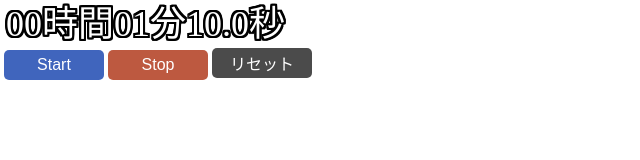
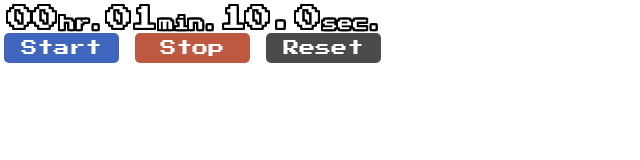
Before and after one commit to rascasse-monaco/timer, a plain HTML site: page index.html in a window 1280 px wide. Both pictures are taken after a click on the button "Start". Shown: the whole page, without its empty margins (0-640 px from the left). Drawn offline with Linux system fonts and the light colour scheme.

Commit message:
体裁調整とそれに伴うコード変更

```diff
--- a/index.html
+++ b/index.html
@@ -3,14 +3,17 @@
   <head>
     <meta charset="UTF-8" />
     <link rel="stylesheet" href="timer.css">
-    <title>JavaScript の関数</title>
+    <link rel="preconnect" href="https://fonts.gstatic.com">
+    <link href="https://fonts.googleapis.com/css2?family=Press+Start+2P&display=swap" rel="stylesheet">
+    <title>ストップウォッチ</title>
   </head>
 <body>
-    <div id="timer">00時間00分00.0秒</div>
-    <div id="seconds"></div>
+    <div class="watchtext">
+      <span class="watchnum" id="hour">00</span>hr.<span class="watchnum" id="min">00</span>min.<span class="watchnum" id="sec">00.0</span>sec.
+    </div>
     <button type="button" class="button" id="start" onclick="startBtn()">Start</button>
     <button type="button" class="button" id="stop" onclick="stop()">Stop</button>
-    <button type="button" class="button" id="reload" onclick="reload()">リセット</button>
+    <button type="button" class="button" id="reload" onclick="reload()">Reset</button>
     <script src="timer.js"></script>
   </body>
 </html>
--- a/timer.css
+++ b/timer.css
@@ -1,5 +1,6 @@
 
 *{
+  font-family: 'Press Start 2P', cursive;
   margin: 0;
   padding: 2px 2px;
 }
@@ -7,7 +8,7 @@
   color: #fff;
   font-size: 1em;
   height: 30px;
-  width: 100px;
+  width: 115px;
   border-style: none;
   border-radius: 5px;
 }
@@ -20,7 +21,8 @@
 #reload {
   background-color: rgb(75, 75, 75);
 }
-#timer{
+.watchtext {
+  font-size: 15px;
   color: #fff;
   text-shadow:
   black 2px 0px,  black -2px 0px,	black 0px -2px, black 0px 2px,
@@ -29,6 +31,14 @@
   black 2px 1px,  black -2px 1px,	black 2px -1px, black -2px -1px;
   line-height: 1;
 }
-#timer {
-  font-size: 36px;
+
+.watchnum {
+  font-size: 25px;
+  color: #fff;
+  text-shadow:
+  black 2px 0px,  black -2px 0px,	black 0px -2px, black 0px 2px,
+  black 2px 2px , black -2px 2px,	black 2px -2px, black -2px -2px,
+  black 1px 2px,  black -1px 2px,	black 1px -2px, black -1px -2px,
+  black 2px 1px,  black -2px 1px,	black 2px -1px, black -2px -1px;
+  line-height: 1;
 }
--- a/timer.js
+++ b/timer.js
@@ -74,10 +74,12 @@ function startBtn() {
 function start() {
   timetable.switch = 1;
   timetable.timer = setInterval(() => {
-    document.getElementById('timer').innerText =
-    `${toDoubleDigits(milSecToHour())}時間` +
-    `${toDoubleDigits(milSecToMin())}分` +
-    `${toDoubleDigits(Math.floor(milSecToSec()))}.${milSec().slice(-1)}秒`
+    document.getElementById('sec').innerText =
+    `${toDoubleDigits(Math.floor(milSecToSec()))}.${milSec().slice(-1)}`
+    document.getElementById('min').innerText =
+    `${toDoubleDigits(milSecToMin())}`
+    document.getElementById('hour').innerText =
+    `${toDoubleDigits(milSecToHour())}`
   }, 1);
 
   console.log(`start時timetable.timer=${timetable.timer}`);
```
